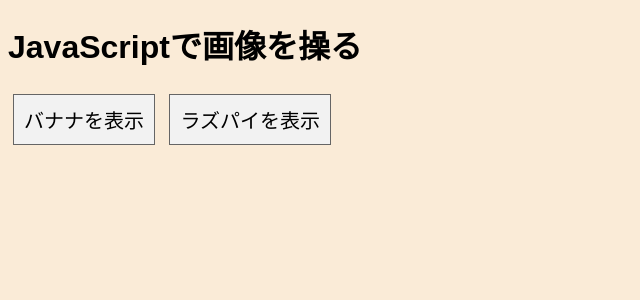
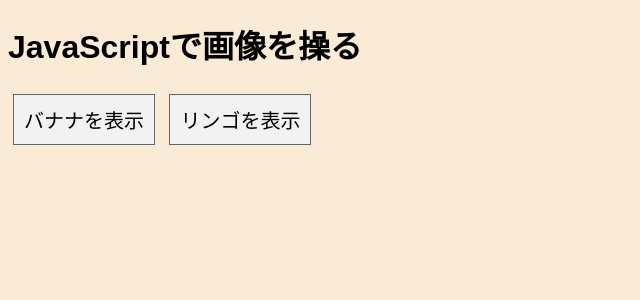
Before and after one commit to Human-Academy-AI/web-app1-lesson, a Flask app: page / in a window 1280 px wide. Shown: the top 300 px of the page, without its empty margins (0-640 px from the left). Run offline with Flask 3, Linux system fonts and the light colour scheme.

Commit message:
Change button label from 'ラズパイ' to 'リンゴ'

```diff
--- a/image_app2/templates/index.html
+++ b/image_app2/templates/index.html
@@ -10,7 +10,7 @@
   <body>
     <h1>JavaScriptで画像を操る</h1>
     <button onclick="changeBanana()">バナナを表示</button>
-    <button onclick="changeRaspi()">ラズパイを表示</button>
+    <button onclick="changeRaspi()">リンゴを表示</button>
 
     <p><img id="imagebox" src=""></p>
 
```
